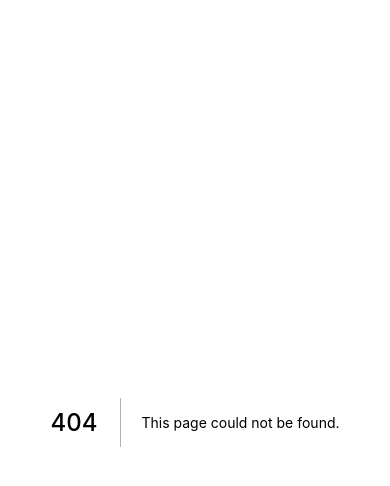
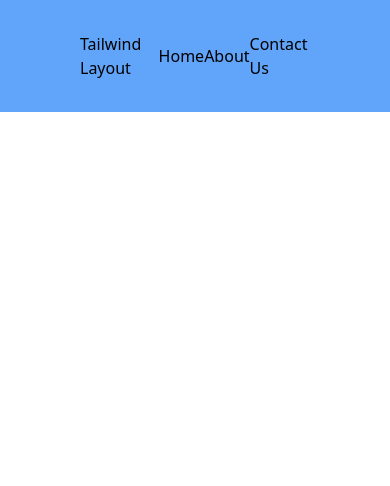
Before and after one commit to dlcmh/next-tailwind-3, a Next.js app: page /layout in a window 390 px wide. Before the commit this address had no page. Shown: the top 486 px of the page. Built offline with nearby package versions, Linux system fonts and the light colour scheme.

Commit message:
responsive layout

```diff
--- /dev/null
+++ b/pages/layout.tsx
@@ -0,0 +1,25 @@
+import type { NextPage } from 'next'
+import Link from 'next/link'
+
+const ResponsiveLayout: NextPage = () => {
+  return (
+    <main>
+      <section className="flex justify-between items-center h-28 bg-blue-400 px-20">
+        <h1>Tailwind Layout</h1>
+        <nav className="flex justify-between items-center w-56">
+          <a>
+            <Link href="/">Home</Link>
+          </a>
+          <a>
+            <Link href="/">About</Link>
+          </a>
+          <a>
+            <Link href="/">Contact Us</Link>
+          </a>
+        </nav>
+      </section>
+    </main>
+  )
+}
+
+export default ResponsiveLayout
```
